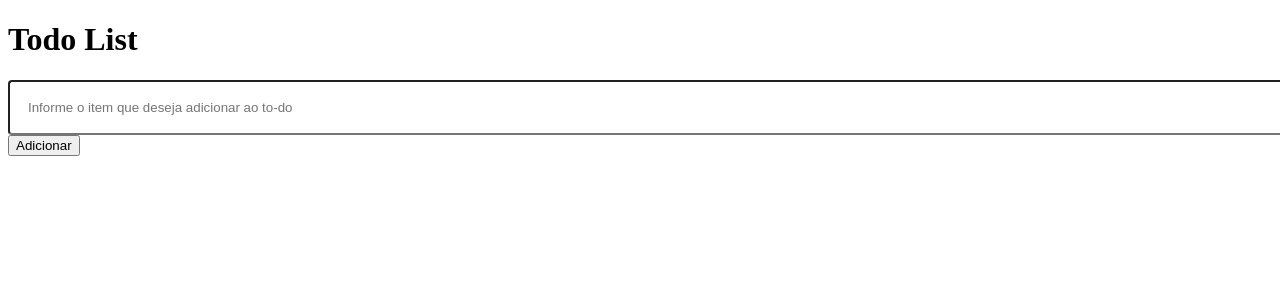
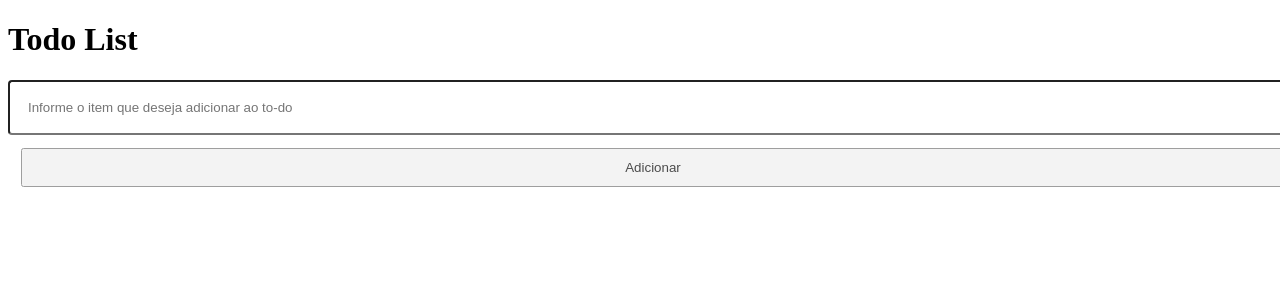
Before and after one commit to allanqueiroz02/todo-list, a React (Create React App) app: page / in a window 1280 px wide. Shown: the top 300 px of the page. Built offline with nearby package versions, Linux system fonts and the light colour scheme.

Commit message:
alterado estilizacao

```diff
--- a/src/components/CustomButton/CustomButton.jsx
+++ b/src/components/CustomButton/CustomButton.jsx
@@ -1,6 +1,16 @@
 import styled from "styled-components";
 
-const StyledButton = styled.button``;
+const StyledButton = styled.button`
+  width: 100%;
+  padding: 10px;
+  margin: 13px;
+  opacity: 0.7;
+
+  :hover {
+    cursor: pointer;
+    opacity: 1;
+  }
+`;
 
 function CustomButton({ children, onClick, disabled = false, title }) {
   return (
```
